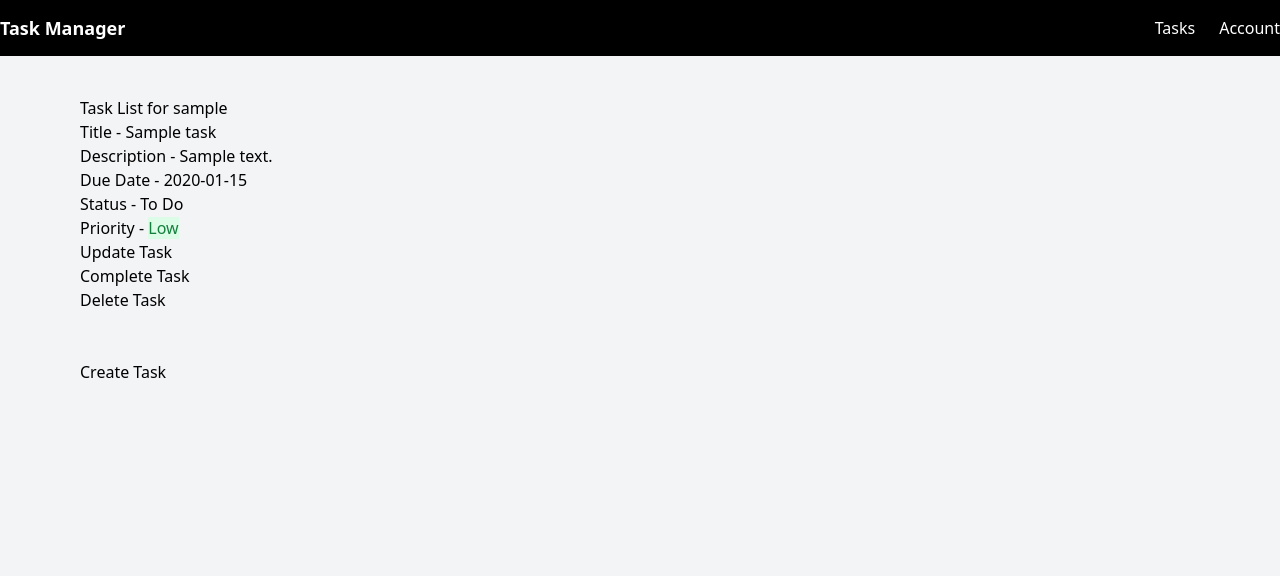
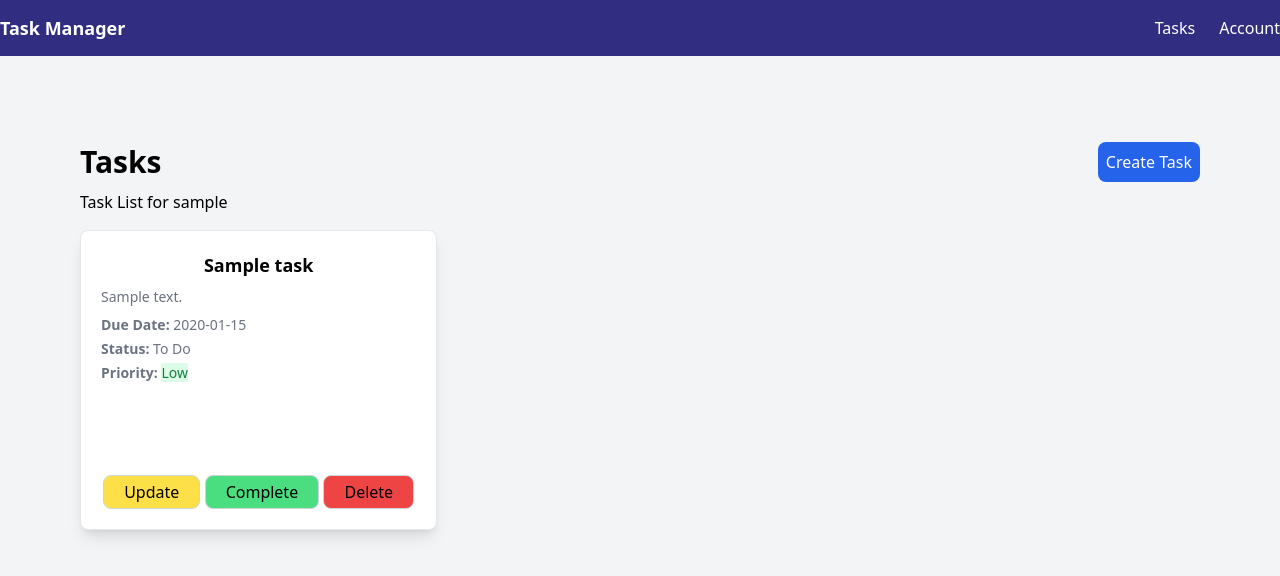
Before and after one commit to mpbe/TaskManager, a Flask app: page /tasks/ in a window 1280 px wide. Shown: the top 576 px of the page. Run offline with Flask 3, Linux system fonts and the light colour scheme; a user stored in the database is signed in; tables that the repository leaves empty hold one stand-in row (values such as "Sample post"); some libraries are stand-ins or nearby versions.

Commit message:
styling for task cards

```diff
--- a/app/templates/base.html
+++ b/app/templates/base.html
@@ -7,7 +7,7 @@
 </head>
 <body class="bg-gray-100">
 
-    <nav class="bg-black text-white">
+    <nav class="bg-indigo-900 text-white">
         <div class="mx-auto max-w-7xl">
             <div class="flex flex-col md:flex-row md:justify-between md:items-center h-14">
                 <div class="font-semibold text-lg mb-2 md:mb-0">
--- a/app/templates/tasks.html
+++ b/app/templates/tasks.html
@@ -2,31 +2,72 @@
 
 {%block title%}Tasks{%endblock%}
 
-<!--{%include "partials/form_errors.html"%}-->
+{%include "partials/form_errors.html"%}
 
 {%block content%}
-<h1>Task List for {{current_user.username}}</h1>
 
+<div class="flex justify-center items-center min-h-[60vh]">
+    <div class="w-full max-w-6xl">
+
+<!--        title and create task button-->
+        <div class="flex justify-between items-center mb-2">
+            <h1 class="text-3xl font-semibold">Tasks</h1>
+            <a href="{{url_for('tasks.create')}}" class="block bg-blue-600 text-white p-2 rounded-lg">Create Task</a>
+        </div>
+
+<!--        tasks for 'user'-->
+        <p class="mb-4">Task List for {{current_user.username}}</p>
+
+<!--        card grid-->
+        <div class="grid grid-cols-1 sm:grid-cols-2 md:grid-cols-3 gap-6">
             {%for task in tasks%}
-    <p>Title - {{task.title}}</p>
-    <p>Description - {{task.description}}</p>
-    <p>Due Date - {{task.due_date}}</p>
-    <p>Status - {{STATUS_LABELS[task.status]}}</p>
-    <p class="inline">Priority - <p class="{{PRIORITY_COLOURS[task.priority]}} inline" >{{task.priority.value}}</p>
-    <a href="{{url_for('tasks.update', task_id=task.id)}}" class="block">Update Task</a>
+
+<!--            individual card-->
+            <div class="flex flex-col justify-between shadow-lg bg-white rounded-lg p-5 border border-gray-200 space-y-3 md:min-h-[300px]">
+
+<!--                title and description-->
+                <div class="space-y-2">
+                    <div>
+                        <h3 class="text-lg text-center font-semibold mb-2 line-clamp-2">
+                            {{task.title}}</h3>
+                        <p class="text-sm text-gray-500 line-clamp-3">
+                            {{task.description}}</p>
+                    </div>
+
+                    <!--                due date, status and priority-->
+                    <div class="text-sm text-gray-500 space-y-1">
+                        <p><strong>Due Date:</strong> {{task.due_date}}</p>
+                        <p><strong>Status:</strong> {{STATUS_LABELS[task.status]}}</p>
+                        <p><strong>Priority:</strong>
+                            <span class="{{PRIORITY_COLOURS[task.priority]}}">{{task.priority.value}}</span>
+                        </p>
+                    </div>
+                </div>
+
+<!--                update, complete and delete-->
+                <div class="flex flex-col md:justify-around md:flex-row items-center">
+                    <a href="{{url_for('tasks.update', task_id=task.id)}}"
+                       class="block bg-yellow-300 px-5 py-1 rounded-lg border border-solid border-gray-300 hover:bg-yellow-400 transition">Update</a>
                     <form action="{{url_for('tasks.complete', task_id=task.id)}}"
                           method="post"
                           onsubmit="return confirm('Complete task?')">
-        <button type="submit">Complete Task</button>
+                        <button type="submit"
+                                class="bg-green-400 px-5 py-1 rounded-lg border border-solid border-gray-300 hover:bg-green-500 transition"
+                                >Complete</button>
                     </form>
                     <form action="{{url_for('tasks.delete', task_id=task.id)}}"
                           method="post"
                           onsubmit="return confirm('Delete task?')">
-        <button type="submit">Delete Task</button>
+                        <button type="submit"
+                                class="bg-red-500 sm:px-2 md:px-5 py-1 rounded-lg border border-solid border-gray-300 hover:bg-red-600 transition"
+                                >Delete</button>
                     </form>
-<br>
-<br>
+                </div>
+            </div>
             {%endfor%}
+        </div>
+    </div>
+</div>
 
-<a href="{{url_for('tasks.create')}}">Create Task</a>
+
 {%endblock%}
```
Lines whose indentation alone changed are shown as unchanged.
